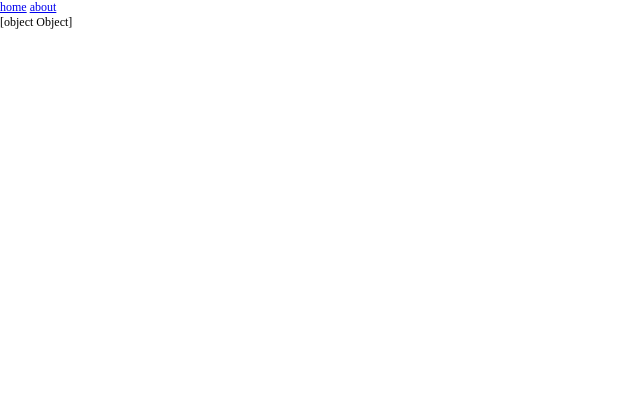
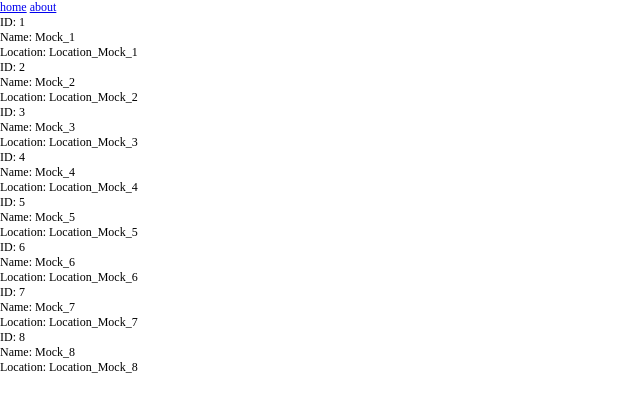
Before and after one commit to jakubgaba/Work_spoils, a SvelteKit app: page /mainPage in a window 1280 px wide. Shown: the top 412 px of the page, without its empty margins (0-640 px from the left). Built offline with nearby package versions, Linux system fonts and the light colour scheme.

Commit message:
FetchingWorking

```diff
--- a/src/routes/mainPage/+page.svelte
+++ b/src/routes/mainPage/+page.svelte
@@ -4,9 +4,17 @@
 </script>
 
 <div>
-	<div class="container-fluid">
-		<div>
-			{tests}
-		</div>
-	</div>
+    <div class="container-fluid">
+        {#if $tests.length > 0}
+            {#each $tests as test}
+                <div class="test-item" transition:fade>
+                    <p>ID: {test.id}</p>
+                    <p>Name: {test.name}</p>
+                    <p>Location: {test.location}</p>
+                </div>
+            {/each}
+        {:else}
+            <p>No test data available.</p>
+        {/if}
+    </div>
 </div>
--- a/src/routes/mainPage/+page.ts
+++ b/src/routes/mainPage/+page.ts
@@ -1,8 +1,8 @@
 import type { PageLoad } from "../$types";
 import { tests } from "../../connections/connections";
-
-import {loadTest} from '../../data/services.js'
+import { loadTest } from '../../data/services.js';
 
 export const load = (async () => {
-    tests.set(await loadTest());
+    const testData = await loadTest();
+    tests.set(testData);
 }) satisfies PageLoad;
```
